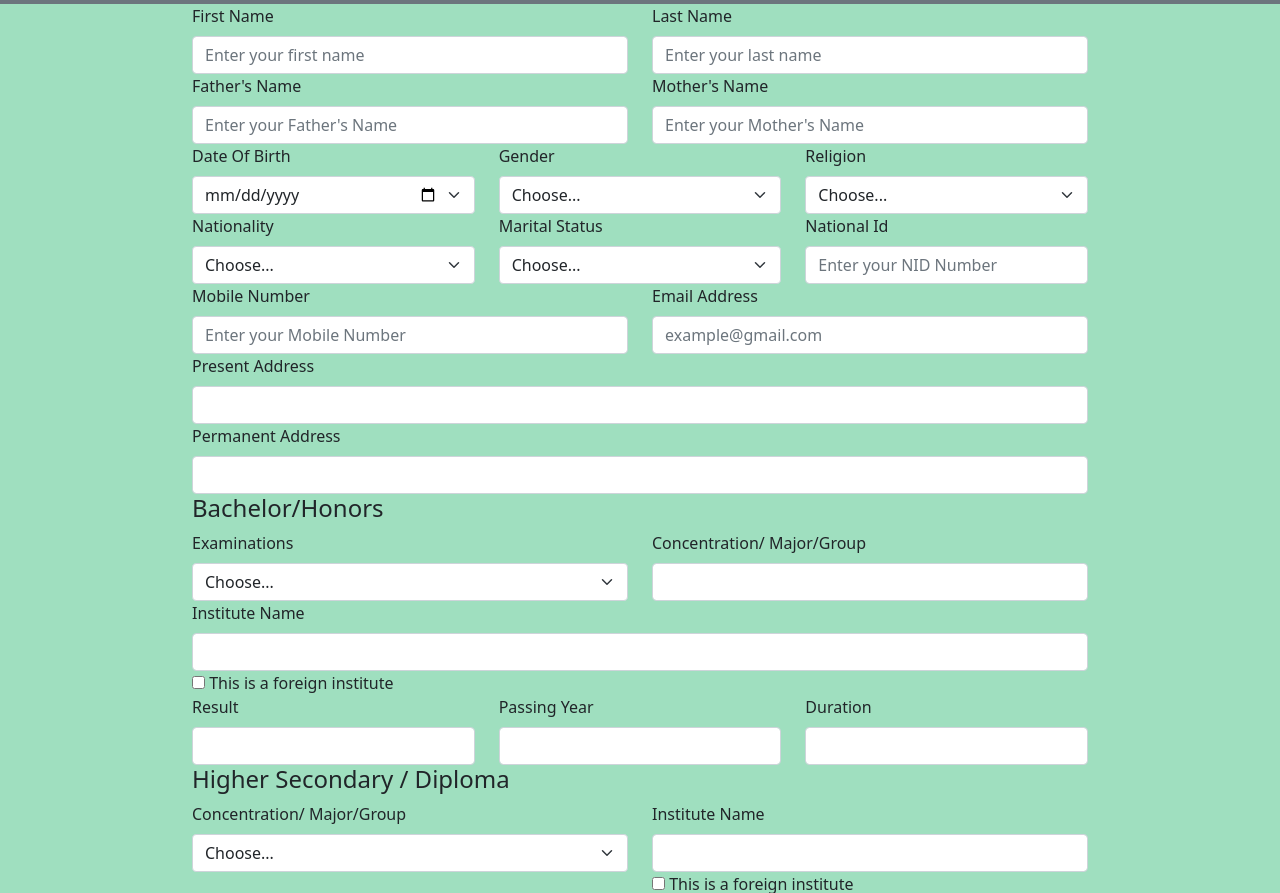
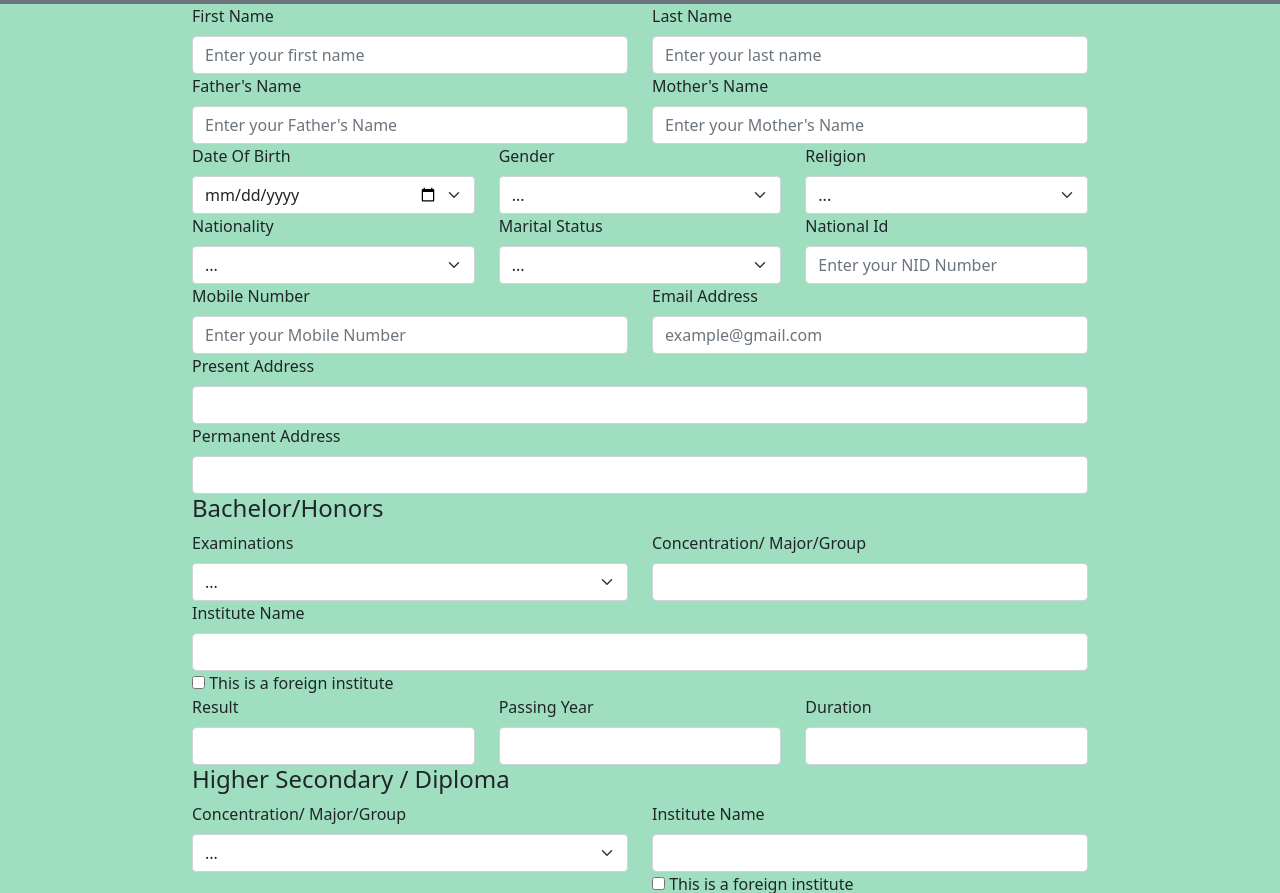
Before and after one commit to shabbir003/1915002527_HW3, a plain HTML site: page cv.html in a window 1280 px wide. Shown: the part 52-945 px from the top of the page. Drawn offline with nearby package versions, Linux system fonts and the light colour scheme.

Commit message:
Update cv.html

```diff
--- a/cv.html
+++ b/cv.html
@@ -60,7 +60,7 @@
 					<label class="form-label">Gender</label>
 
 					<select class="form-select">
-						<option>Choose...</option>
+						<option>...</option>
 						<option>Male</option>
 						<option>Female</option>
 						<option>Others</option>
@@ -69,7 +69,7 @@
 				<div class="col-md-4">
 					<label class="form-label">Religion</label>
 					<select class="form-select">
-						<option>Choose...</option>
+						<option>...</option>
 						<option>Islam</option>
 						<option>Hindu</option>
 						<option>Boddho</option>
@@ -79,7 +79,7 @@
 				<div class="col-md-4">
 					<label class="form-label">Nationality</label>
 					<select class="form-select">
-						<option>Choose...</option>
+						<option>...</option>
 						<option>Bangladeshi</option>
 						<option>Indian</option>
 						<option>Others</option>
@@ -88,7 +88,7 @@
 				<div class="col-md-4">
 					<label class="form-label">Marital Status</label>
 					<select class="form-select">
-						<option>Choose...</option>
+						<option>...</option>
 						<option>Married</option>
 						<option>Unmarried</option>
 						<option>Widow</option>
@@ -118,7 +118,7 @@
 				<div class="col-md-6">
 					<label class="form-label">Examinations</label>
 					<select class="form-select">
-						<option>Choose...</option>
+						<option>...</option>
 						<option>Bachelor of Science (BSc)</option>
 						<option>Bachelor of Arts (BA)</option>
 						<option>Bachelor of Commerce (BCom)</option>
@@ -155,7 +155,7 @@
 				<div class="col-md-6">
 					<label class="form-label">Concentration/ Major/Group</label>
 					<select class="form-select">
-						<option>Choose...</option>
+						<option>...</option>
 						<option>Science</option>
 						<option>Arts</option>
 						<option>Commerce</option>
@@ -193,7 +193,7 @@
 				<div class="col-md-6">
 					<label class="form-label">Concentration/ Major/Group</label>
 					<select class="form-select">
-						<option>Choose...</option>
+						<option>...</option>
 						<option>Science</option>
 						<option>Arts</option>
 						<option>Commerce</option>
@@ -222,7 +222,8 @@
 					<label class="form-label">Duration</label>
 					<input type="text" class="form-control">
 				</div>
-				<div class="col-auto">
+
+				<div class="col-md-12">
     				<button type="submit" class="btn btn-primary">Submit</button>
   				</div>
 
```
